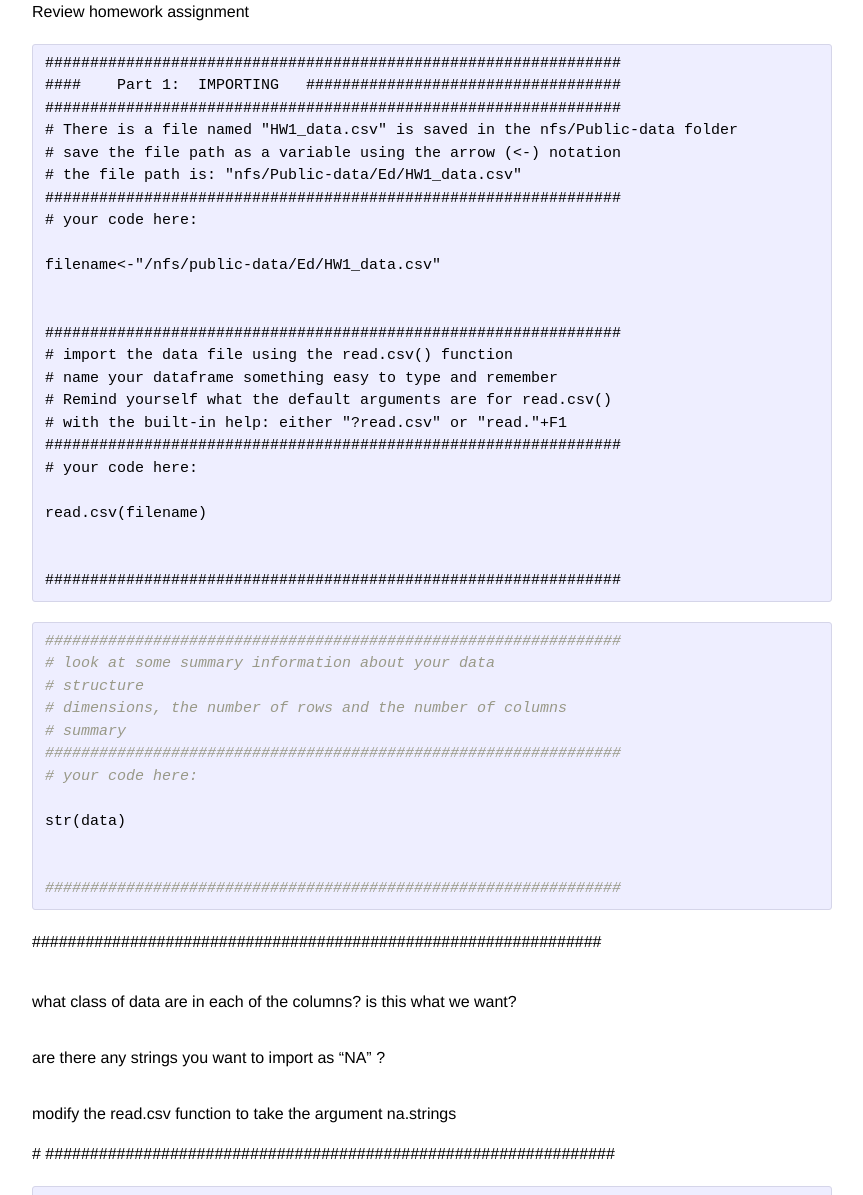
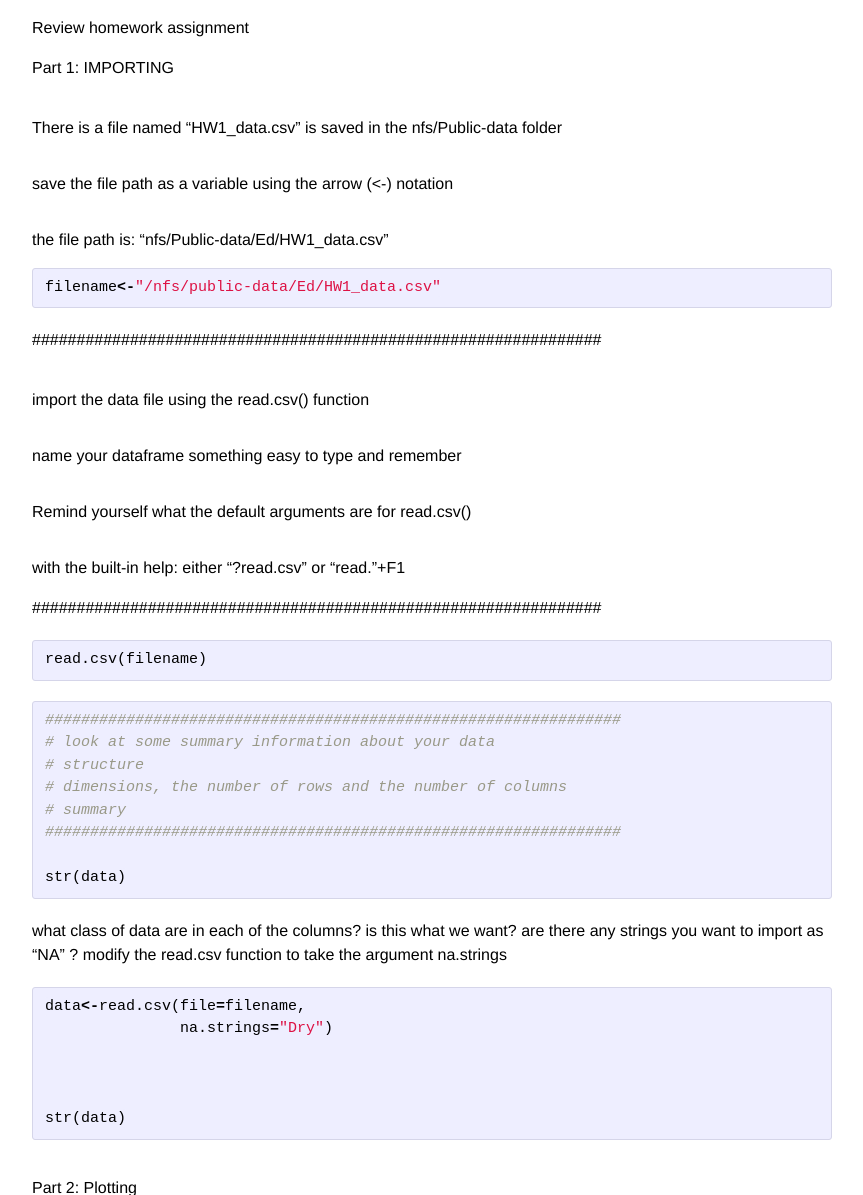
Before and after one commit to SESYNC-ci/brown-bag-lessons, a Jekyll site: the page built from _posts/2014-10-23-r-plots.md, in a window 1280 px wide and 1400 px high, scrolled down 324 px. Shown: the part 205-1400 px from the top of the window, without its empty margins (208-1071 px from the left). Built offline with Jekyll 4.4.1, drawn with Linux system fonts in a browser that asks for light colours; some of the changed text lies outside the part shown.

Commit message:
fixed some formatting

````diff
--- a/_posts/2014-10-23-r-plots.md
+++ b/_posts/2014-10-23-r-plots.md
@@ -6,22 +6,21 @@ categories: lessons R
 author: khondula
 ---
 
-![alt text](C:\Users\khondula\Documents\R_Lessons\rstudioSchematic.pdf "Title")
+![alt text](C:\Users\khondula\brown-bag-lessons\_posts\rstudioSchematic.png "Title")
 
 Review homework assignment
+==========================
 
+Part 1:  IMPORTING
 
-```
-################################################################
-####    Part 1:  IMPORTING   ###################################
-################################################################
 # There is a file named "HW1_data.csv" is saved in the nfs/Public-data folder
 # save the file path as a variable using the arrow (<-) notation
 # the file path is: "nfs/Public-data/Ed/HW1_data.csv"
-################################################################
-# your code here:
 
+
+{% highlight R %}
 filename<-"/nfs/public-data/Ed/HW1_data.csv"
+{% endhighlight %}
 
 
 ################################################################
@@ -30,13 +29,13 @@ filename<-"/nfs/public-data/Ed/HW1_data.csv"
 # Remind yourself what the default arguments are for read.csv()
 # with the built-in help: either "?read.csv" or "read."+F1
 ################################################################
-# your code here:
-
-read.csv(filename)
 
 
-################################################################
-```
+{% highlight R %}
+read.csv(filename)
+{% endhighlight %}
+
+
 
 
 {% highlight R %}
@@ -46,21 +45,17 @@ read.csv(filename)
 # dimensions, the number of rows and the number of columns
 # summary
 ################################################################
-# your code here:
 
 str(data)
 
 
-################################################################
+
 {% endhighlight %}
 
 
-################################################################
-# what class of data are in each of the columns? is this what we want?
-# are there any strings you want to import as "NA" ?
-# modify the read.csv function to take the argument na.strings
-#
-################################################################
+what class of data are in each of the columns? is this what we want?
+are there any strings you want to import as "NA" ?
+modify the read.csv function to take the argument na.strings
 
 {% highlight R %}
 
@@ -74,18 +69,19 @@ str(data)
 {% endhighlight %}
 
 Part 2: Plotting
+================
 
-################################################################
-# Plot a scatterplot showing WVSCI scores (Y) by conductivity (X)
-# pick either spring (columns 3 and 5) or fall values (columns 2 and 4)
-# set y axis limits from 0 to 100
-# set x axis limits from 0 to 2500
-# make x axis label "Conductivity"
-# make y axis label "WVSCI (Fall 2000)"
-# use a color and plotting character other than the default
-# use pch+F1 or ?pch to look at the options
-# make the points a little bit bigger using cex=
-################################################################
+
+- Plot a scatterplot showing WVSCI scores (Y) by conductivity (X)
+- pick either spring (columns 3 and 5) or fall values (columns 2 and 4)
+- set y axis limits from 0 to 100
+ set x axis limits from 0 to 2500
+- make x axis label "Conductivity"
+- make y axis label "WVSCI (Fall 2000)"
+- use a color and plotting character other than the default
+- use pch+F1 or ?pch to look at the options
+- make the points a little bit bigger using cex=
+
 
 {% highlight R %}
 
@@ -101,22 +97,18 @@ plot(y=data$wvsciFall,
 
 {% endhighlight %}
 
-################################################################
-# the threshold for biological impairment is at wvsci=68
-# draw a horizontal dashed line on your plot to show that
-################################################################
+
+the threshold for biological impairment is at wvsci=68. draw a horizontal dashed line on your plot to show that
 
 
-################################################################
-# let's make a plot that shows both the fall and spring data side by side
+ let's make a plot that shows both the fall and spring data side by side
 
-# par() is the function that controls the plotting region parameters like margins
-# there are many many graphical parameters that you can control
-# use par+F1 or ?par to read about it in the help window
-# we're going to use mfrow, which allows for plotting multiple plots in one layout
-# the argument mfrow takes a vector with the dimensions of rows and columns
-# for example, c(1,2) is 1 row, 2 columns
-################################################################
+- par() is the function that controls the plotting region parameters like margins
+- there are many many graphical parameters that you can control
+- use par+F1 or ?par to read about it in the help window
+- we're going to use mfrow, which allows for plotting multiple plots in one layout
+- the argument mfrow takes a vector with the dimensions of rows and columns
+- for example, c(1,2) is 1 row, 2 columns
 
 {% highlight R %}
 
@@ -124,10 +116,8 @@ par(mfrow=c(1,2))
 
 {% endhighlight %}
 
-################################################################
-# nothing happens when you run this command, but you will notice it once you draw a plot
-# draw the same plot you had before and see that it takes up half of the plotting region
-################################################################
+- nothing happens when you run this command, but you will notice it once you draw a plot
+- draw the same plot you had before and see that it takes up half of the plotting region
 
 {% highlight R %}
 
@@ -160,10 +150,8 @@ plot(y=data[,3],
 
 {% endhighlight %}
 
-################################################################
-# now instead of using plot(), use points() to add new data to the same plot
-# points takes many of the same arguments as plot: x and y values, pch, cex, col
-################################################################
+- now instead of using plot(), use points() to add new data to the same plot
+- points takes many of the same arguments as plot: x and y values, pch, cex, col
 
 {% highlight R %}
 
````
